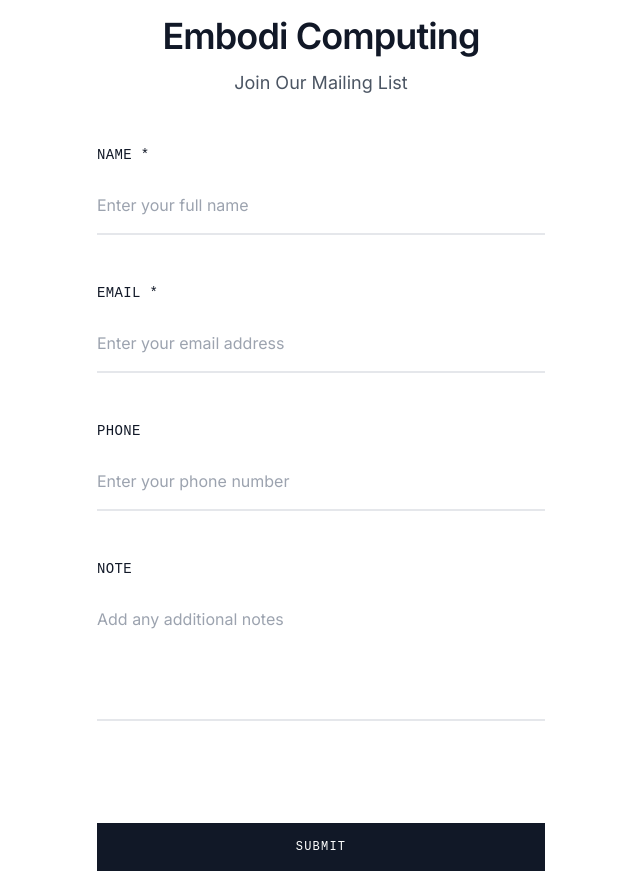
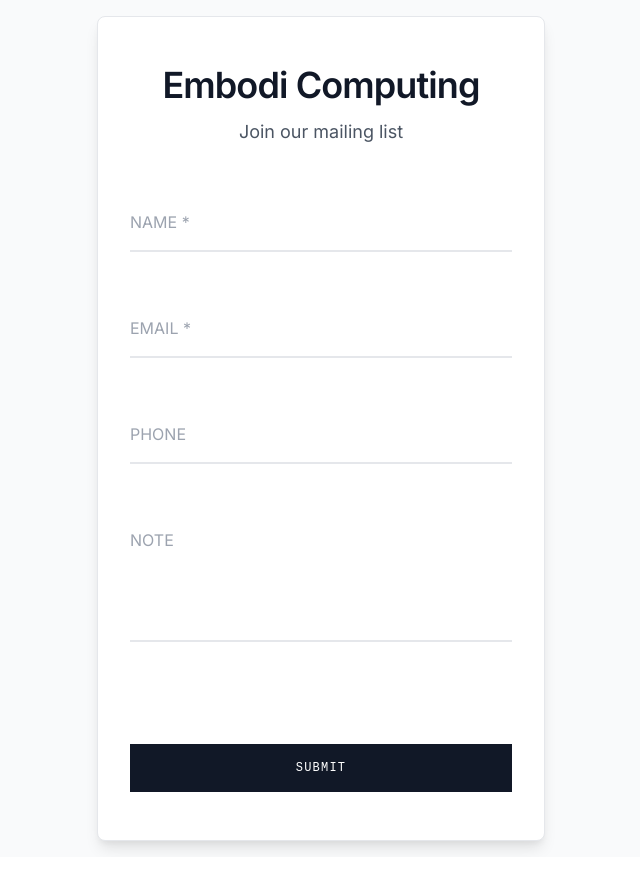
Before and after one commit to nazzacode/embodi-signup, a React (Create React App) app: page / in a window 1280 px wide. Shown: the whole page, without its empty margins (319-959 px from the left). After the commit the page ends 857 px from the top, so only its background shows below. Built offline with nearby package versions, Linux system fonts and the light colour scheme.

Commit message:
Refactor SignupForm component styles; update background color, enhance input placeholders, and remove unnecessary label elements for a cleaner design

```diff
--- a/src/components/SignupForm.jsx
+++ b/src/components/SignupForm.jsx
@@ -21,17 +21,29 @@
 
   return (
     <div
-      className="min-h-screen bg-white flex items-center justify-center px-4"
+      className="min-h-screen bg-gray-50 flex items-center justify-center px-4"
       style={{
         minHeight: '100vh',
-        backgroundColor: 'white',
+        backgroundColor: '#f9fafb',
         display: 'flex',
         alignItems: 'center',
         justifyContent: 'center',
         padding: '1rem'
       }}
     >
-      <div className="w-full max-w-md mx-auto" style={{ width: '100%', maxWidth: '28rem', margin: '0 auto' }}>
+      <div
+        className="w-full max-w-md mx-auto bg-white rounded-lg shadow-lg border border-gray-200"
+        style={{
+          width: '100%',
+          maxWidth: '28rem',
+          margin: '0 auto',
+          backgroundColor: 'white',
+          borderRadius: '0.5rem',
+          boxShadow: '0 10px 15px -3px rgba(0, 0, 0, 0.1), 0 4px 6px -2px rgba(0, 0, 0, 0.05)',
+          border: '1px solid #e5e7eb',
+          padding: '3rem 2rem'
+        }}
+      >
         <div className="text-center mb-12" style={{ textAlign: 'center', marginBottom: '3rem' }}>
           <h1
             className="font-sans text-4xl font-semibold text-gray-900 mb-3 tracking-tight"
@@ -56,29 +68,13 @@
               fontWeight: '400'
             }}
           >
-            Join Our Mailing List
+            Join our mailing list
           </p>
         </div>
 
         <form onSubmit={handleSubmit} className="space-y-8" style={{ display: 'flex', flexDirection: 'column', gap: '2rem' }}>
           <div className="space-y-6" style={{ display: 'flex', flexDirection: 'column', gap: '1.5rem' }}>
             <div>
-              <label
-                htmlFor="name"
-                className="block font-mono text-sm font-medium text-gray-900 mb-3 tracking-wide"
-                style={{
-                  display: 'block',
-                  fontFamily: "'Baugeld Spezialisten', monospace",
-                  fontSize: '0.875rem',
-                  fontWeight: '500',
-                  color: '#111827',
-                  marginBottom: '0.75rem',
-                  letterSpacing: '0.025em',
-                  textTransform: 'uppercase'
-                }}
-              >
-                NAME *
-              </label>
               <input
                 type="text"
                 id="name"
@@ -99,29 +95,13 @@
                   fontSize: '1rem',
                   transition: 'border-color 0.2s'
                 }}
-                placeholder="Enter your full name"
+                placeholder="NAME *"
                 onFocus={(e) => e.target.style.borderBottomColor = '#111827'}
                 onBlur={(e) => e.target.style.borderBottomColor = '#E5E7EB'}
               />
             </div>
 
             <div>
-              <label
-                htmlFor="email"
-                className="block font-mono text-sm font-medium text-gray-900 mb-3 tracking-wide"
-                style={{
-                  display: 'block',
-                  fontFamily: "'Baugeld Spezialisten', monospace",
-                  fontSize: '0.875rem',
-                  fontWeight: '500',
-                  color: '#111827',
-                  marginBottom: '0.75rem',
-                  letterSpacing: '0.025em',
-                  textTransform: 'uppercase'
-                }}
-              >
-                EMAIL *
-              </label>
               <input
                 type="email"
                 id="email"
@@ -142,29 +122,13 @@
                   fontSize: '1rem',
                   transition: 'border-color 0.2s'
                 }}
-                placeholder="Enter your email address"
+                placeholder="EMAIL *"
                 onFocus={(e) => e.target.style.borderBottomColor = '#111827'}
                 onBlur={(e) => e.target.style.borderBottomColor = '#E5E7EB'}
               />
             </div>
 
             <div>
-              <label
-                htmlFor="phone"
-                className="block font-mono text-sm font-medium text-gray-900 mb-3 tracking-wide"
-                style={{
-                  display: 'block',
-                  fontFamily: "'Baugeld Spezialisten', monospace",
-                  fontSize: '0.875rem',
-                  fontWeight: '500',
-                  color: '#111827',
-                  marginBottom: '0.75rem',
-                  letterSpacing: '0.025em',
-                  textTransform: 'uppercase'
-                }}
-              >
-                PHONE
-              </label>
               <input
                 type="tel"
                 id="phone"
@@ -184,29 +148,13 @@
                   fontSize: '1rem',
                   transition: 'border-color 0.2s'
                 }}
-                placeholder="Enter your phone number"
+                placeholder="PHONE"
                 onFocus={(e) => e.target.style.borderBottomColor = '#111827'}
                 onBlur={(e) => e.target.style.borderBottomColor = '#E5E7EB'}
               />
             </div>
 
             <div>
-              <label
-                htmlFor="note"
-                className="block font-mono text-sm font-medium text-gray-900 mb-3 tracking-wide"
-                style={{
-                  display: 'block',
-                  fontFamily: "'Baugeld Spezialisten', monospace",
-                  fontSize: '0.875rem',
-                  fontWeight: '500',
-                  color: '#111827',
-                  marginBottom: '0.75rem',
-                  letterSpacing: '0.025em',
-                  textTransform: 'uppercase'
-                }}
-              >
-                NOTE
-              </label>
               <textarea
                 id="note"
                 name="note"
@@ -227,7 +175,7 @@
                   resize: 'none',
                   transition: 'border-color 0.2s'
                 }}
-                placeholder="Add any additional notes"
+                placeholder="NOTE"
                 onFocus={(e) => e.target.style.borderBottomColor = '#111827'}
                 onBlur={(e) => e.target.style.borderBottomColor = '#E5E7EB'}
               />
```
